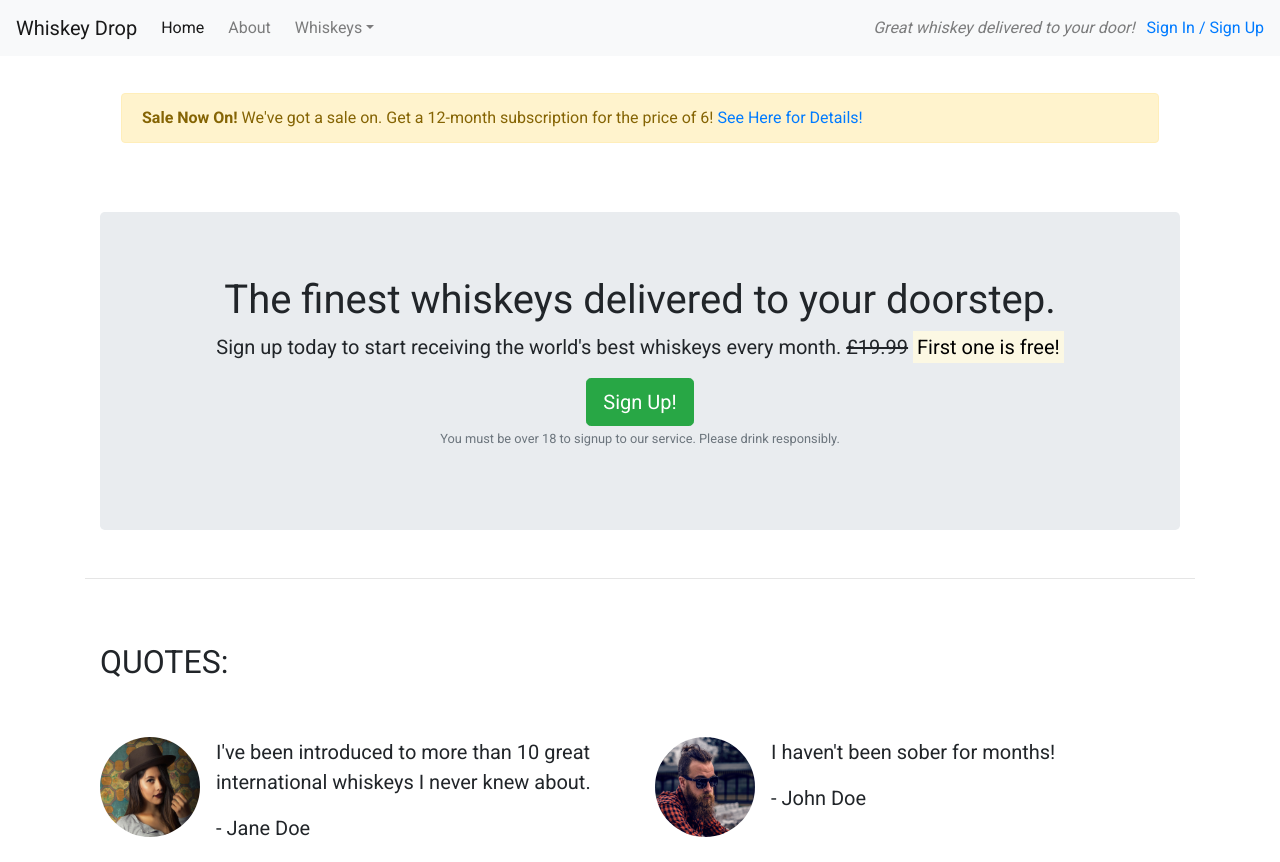
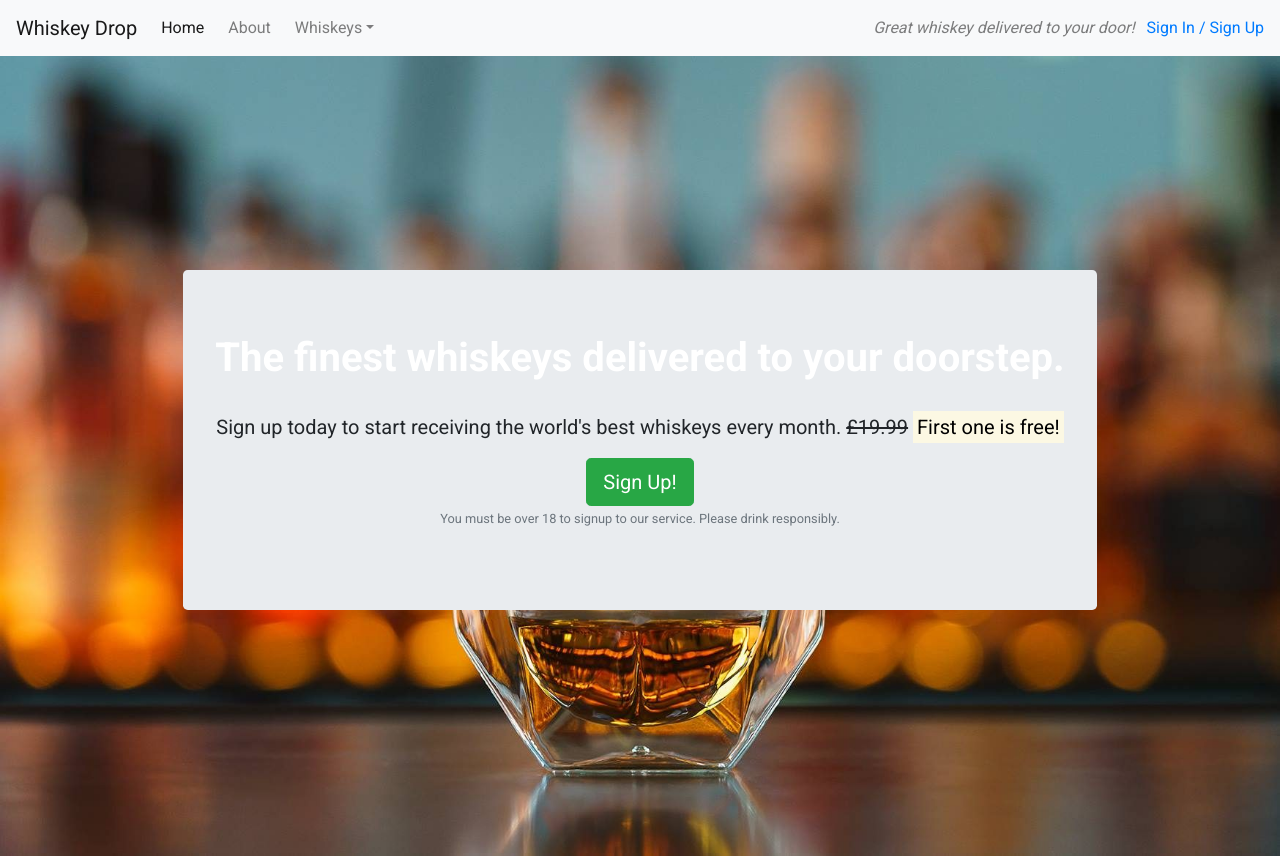
Before and after one commit to LeeABrown24/Bootstrap_Lesson, a plain HTML site: page index.html in a window 1280 px wide. Shown: the top 862 px of the page. Drawn offline with nearby package versions, Linux system fonts and the light colour scheme.

Commit message:
MAINT: Add background image and change callout text color.

```diff
--- a/bootstrap-4.5.3-dist/css/style.css
+++ b/bootstrap-4.5.3-dist/css/style.css
@@ -5,8 +5,29 @@ body {
 
 .alert-container {}
 
-.callout-container {}
+.callout-container {
+    height: 100vh;
+    background: url("../img/bg.jpeg") no-repeat bottom right fixed;
+  -webkit-background-size: cover;
+  -moz-background-size: cover;
+  -o-background-size: cover;
+  background-size: cover;
+
+  display: flex;
+  align-items: center;
+  justify-content: center;
+
+}
 
 .quotes-container {}
 
 .features-container {}
+
+/*Jumbotron*/
+
+.jumbotron-header {
+    color: white;
+    font-weight: bold;
+    margin-bottom: 30px;
+
+}
--- a/index.html
+++ b/index.html
@@ -45,7 +45,7 @@
     </nav>
     <!-- /.nav -->
 
-    <!-- Alert Container -->
+    <!-- Alert Container
     <div class="container alert-container">
         <article>
             <section class="alert">
@@ -62,12 +62,12 @@
             <!--/.alert-container -->
 
             <!-- Callout Container -->
-            <div class="container callout-container">
+            <div class="container-fluid callout-container">
                 <section class="callout">
                     <div class="row">
                         <div class="col-12">
                             <section class="callout jumbotron text-center">
-                                <h1>The finest whiskeys delivered to your doorstep.</h1>
+                                <h1 class="jumbotron-header">The finest whiskeys delivered to your doorstep.</h1>
                                 <p class="lead">Sign up today to start receiving the world's best whiskeys every month.
                                     <s class="d-none d-sm-inline">£19.99</s>
                                     <span class="d-inline d-sm-none"><br></span>
@@ -96,7 +96,7 @@
                         <div class="col-12 col-md-6">
                             <div class="media">
                                 <div class="d-none d-sm-block">
-                                    <img src="img/girl-image.png" alt="Image-of-a-girl" title="Image-of-a-girl"
+                                    <img src="./bootstrap-4.5.3-dist/img/girl-image.png" alt="Image-of-a-girl" title="Image-of-a-girl"
                                         class="rounded-circle mr-3" height="100" width="100">
                                 </div>
                                 <div class="media-body">
@@ -113,7 +113,7 @@
                         <div class="col-12 col-md-6">
                             <div class="media">
                                 <div class="d-none d-sm-block">
-                                    <img src="img/guy-image.png" alt="Image-of-a-Guy" title="Image-of-a-guy"
+                                    <img src="./bootstrap-4.5.3-dist/img/guy-image.png" alt="Image-of-a-Guy" title="Image-of-a-guy"
                                         class="rounded-circle mr-3" height="100" width="100">
                                 </div>
                                 <div class="media-body">
```
Also changed, not shown: bootstrap-4.5.3-dist/img/bg.jpeg (added), bootstrap-4.5.3-dist/img/girl-image.png (renamed from img/girl-image.png), bootstrap-4.5.3-dist/img/guy-image.png (renamed from img/guy-image.png).
